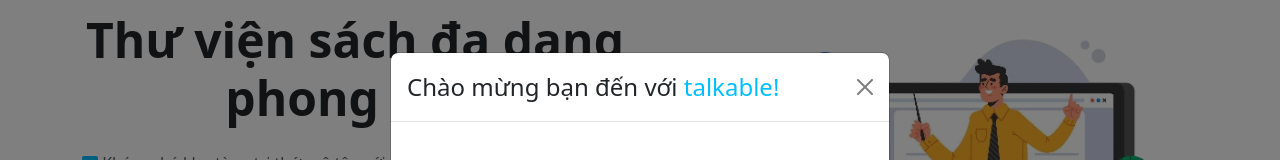
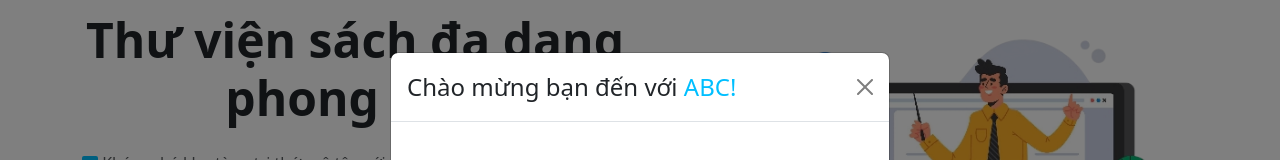
Before and after one commit to phatgooner/bookstore-app, a React (Create React App) app: page / in a window 1280 px wide. Both pictures are taken after a click on the button "Đăng nhập". Shown: the part 126-286 px from the top of the page. Built offline with nearby package versions, Linux system fonts and the light colour scheme.

Commit message:
update name

```diff
--- a/src/components/Forms/RegisterForm.jsx
+++ b/src/components/Forms/RegisterForm.jsx
@@ -69,7 +69,7 @@
 
     return (
         <Form className="p-4" onSubmit={(e) => handleRegister(e)}>
-            <h5 className='mb-4 text-main text-center'>Đăng ký ngay để tham gia cùng talkable!</h5>
+            <h5 className='mb-4 text-main text-center'>Đăng ký ngay để tham gia cùng ABC!</h5>
             <Form.Group className="mb-3" controlId="formName">
                 <FormControl name="name" type="text" value={registerForm.name} placeholder="Họ Tên" required onChange={(e) => handleChange(e)} />
             </Form.Group>
--- a/src/components/Modals/SignInModal.jsx
+++ b/src/components/Modals/SignInModal.jsx
@@ -34,7 +34,7 @@
             >
                 <Modal.Header closeButton>
                     <Modal.Title id="contained-modal-title-vcenter">
-                        Chào mừng bạn đến với <span className="text-main">talkable!</span>
+                        Chào mừng bạn đến với <span className="text-main">ABC!</span>
                     </Modal.Title>
                 </Modal.Header>
                 <Modal.Body>
```
